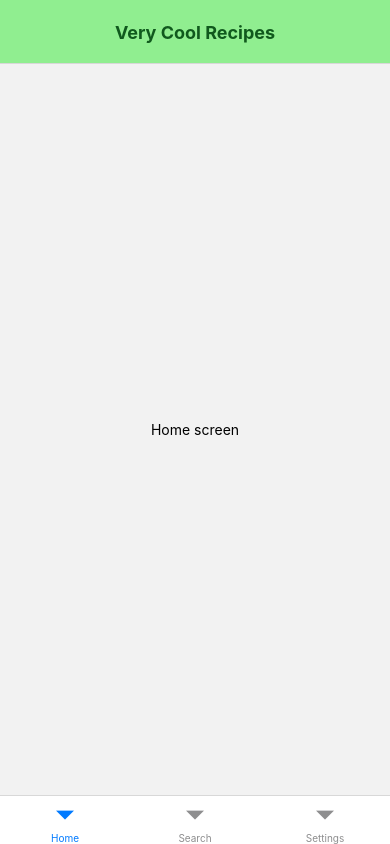
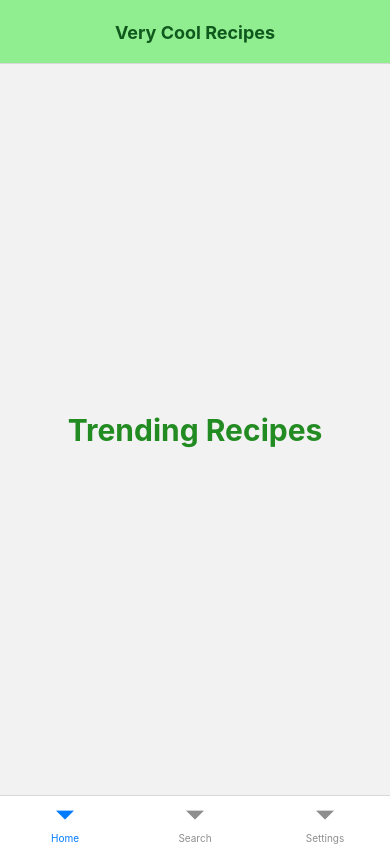
Before and after one commit to Isaak-pixel/comp265-a2, a React Native app: screen / in a window 390 px wide. Built offline with nearby package versions, Linux system fonts and the light colour scheme.

Commit message:
added styling for the header

```diff
--- a/App.js
+++ b/App.js
@@ -7,7 +7,7 @@ import { createBottomTabNavigator } from '@react-navigation/bottom-tabs';
 function HomeScreen({ navigation }) {
   return (
     <View style={{ flex: 1, justifyContent: 'center', alignItems: 'center' }}>
-      <Text>Home screen</Text>
+      <Text style={styles.header}>Trending Recipes</Text>
     </View>
   );
 }
@@ -15,7 +15,7 @@ function HomeScreen({ navigation }) {
 function SearchScreen({ navigation }) {
   return (
     <View style={{ flex: 1, justifyContent: 'center', alignItems: 'center' }}>
-      <Text>Search screen</Text>
+      <Text style={styles.header}>Search for Recipes</Text>
     </View>
   );
 }
@@ -23,7 +23,7 @@ function SearchScreen({ navigation }) {
 function SettingsScreen({ navigation }) {
   return (
     <View style={{ flex: 1, justifyContent: 'center', alignItems: 'center' }}>
-      <Text>Settings screen</Text>
+      <Text style={styles.header}>Settings</Text>
     </View>
   );
 }
@@ -94,6 +94,14 @@ function SettingsStackScreen() {
   );
 }
 
+const styles = StyleSheet.create({
+  header: {
+    color: 'forestgreen',
+    fontSize: 30,
+    fontWeight: 'bold',
+  }
+  })
+
 const Tab = createBottomTabNavigator();
 
 export default function App() {
```
